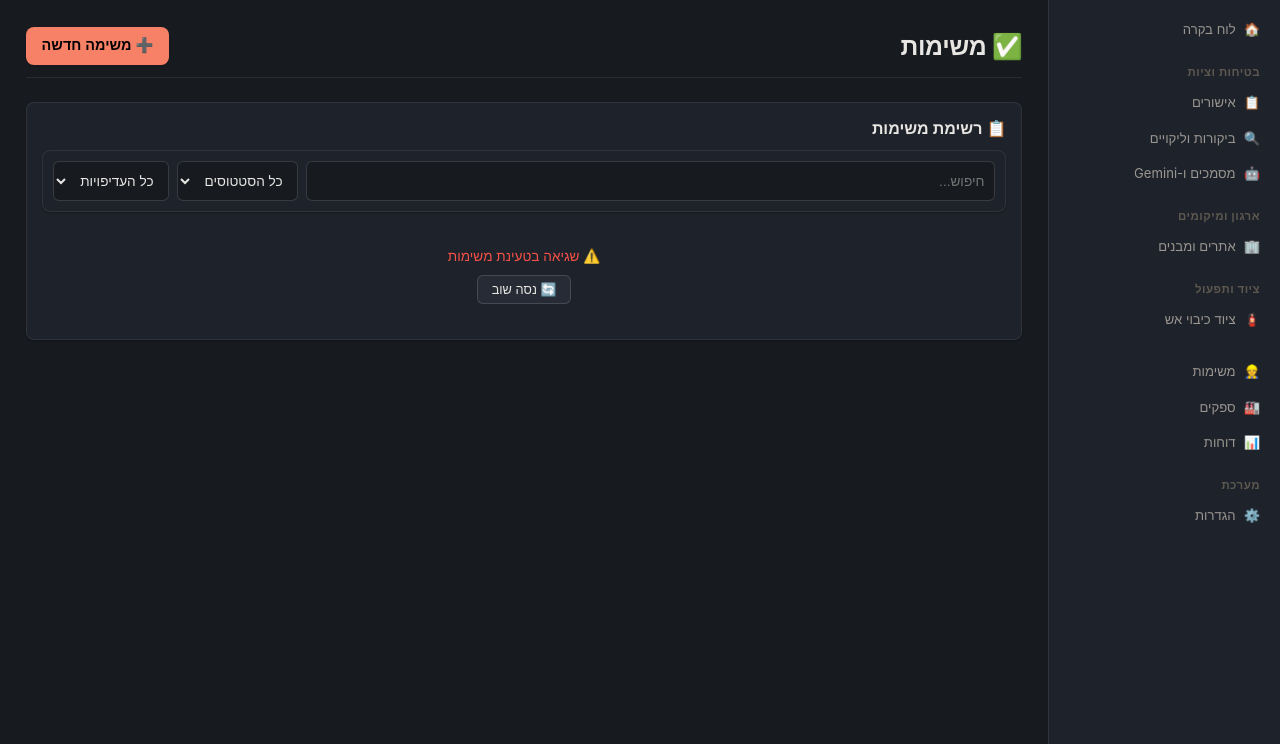
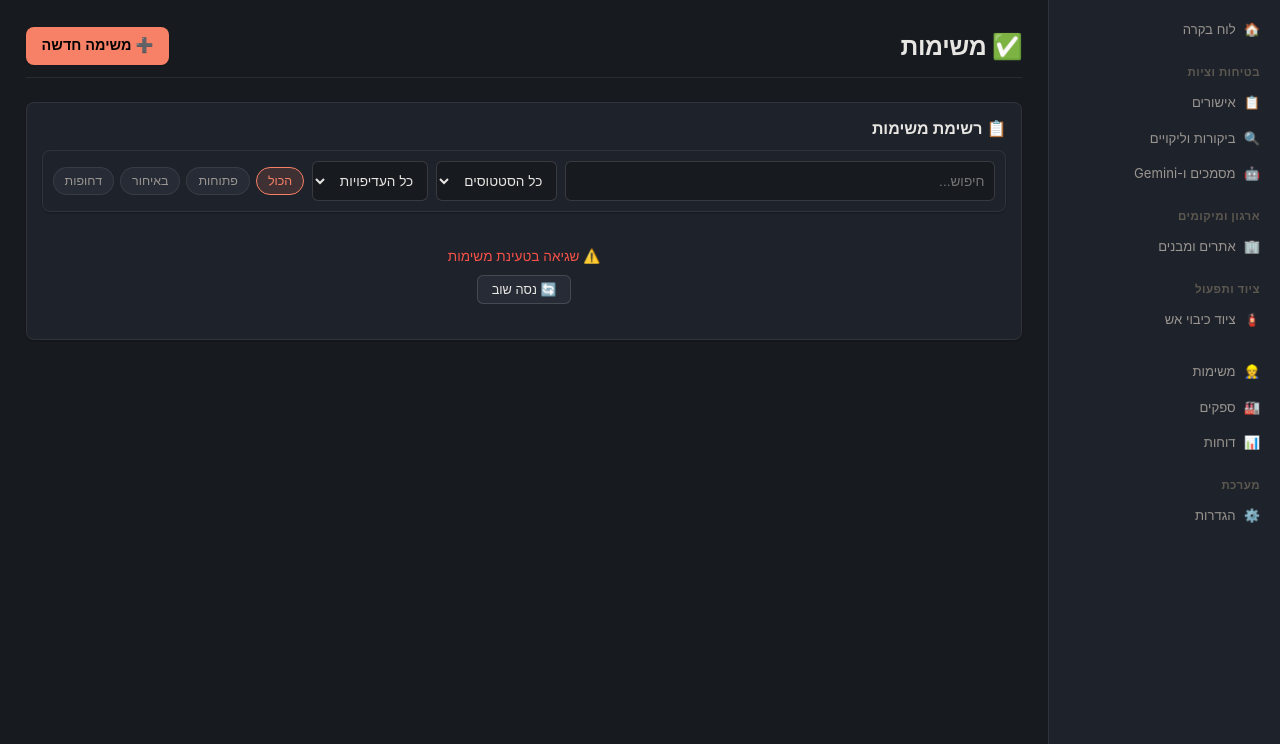
Before and after one commit to mv89-heb/Campus_Fire_ERP, a Python web app: template app/templates/tasks.html in a window 1280 px wide. Shown: the part 56-800 px from the top of the page. Run offline with Jinja, Linux system fonts and the light colour scheme; the template is opened without the code that fills it, so the values that code supplies are empty.

Commit message:
feat: add task quick filters and action hierarchy

```diff
--- a/app/templates/tasks.html
+++ b/app/templates/tasks.html
@@ -18,6 +18,11 @@
 .filters-row { display: flex; flex-wrap: wrap; gap: 8px; margin-bottom: 14px; }
 .filters-row input, .filters-row select { background: var(--bg); color: var(--text); border: 1px solid var(--border-mid); border-radius: 6px; padding: 8px 10px; font-size: 0.85rem; outline: none; }
 .filters-row input { flex: 1; min-width: 160px; }
+.quick-filters { display:flex; gap:6px; flex-wrap:wrap; width:100%; }
+.quick-filter { border:1px solid var(--border); background:var(--bg-hover); color:var(--text-muted); border-radius:999px; padding:6px 11px; cursor:pointer; font-size:.78rem; }
+.quick-filter.active { background:var(--tint-primary); color:var(--accent); border-color:var(--accent); }
+.task-actions { display:flex; gap:6px; flex-wrap:wrap; padding-top:8px; border-top:1px solid var(--border); margin-top:4px; }
+@media (min-width:700px){.quick-filters{width:auto; margin-left:auto; order:2}.task-filters{align-items:center}.task-filters input{order:1}.task-filters select{order:1}}
 .task-list { display: flex; flex-direction: column; gap: 10px; }
 .task-card { animation: fadeIn 0.25s ease; border: 1px solid var(--border); border-radius: var(--radius); padding: 12px 14px; background: rgba(255,255,255,0.015); display: flex; flex-direction: column; gap: 6px; }
 .task-card.done { opacity: 0.55; }
@@ -68,7 +73,13 @@
 
 <div class="card">
   <div class="card-title"><span>📋 רשימת משימות</span></div>
-  <div class="filters-row">
+  <div class="filters-row task-filters">
+    <div class="quick-filters" aria-label="מסננים מהירים">
+      <button type="button" class="quick-filter active" onclick="Tasks.quickFilter('all', this)">הכול</button>
+      <button type="button" class="quick-filter" onclick="Tasks.quickFilter('open', this)">פתוחות</button>
+      <button type="button" class="quick-filter" onclick="Tasks.quickFilter('overdue', this)">באיחור</button>
+      <button type="button" class="quick-filter" onclick="Tasks.quickFilter('urgent', this)">דחופות</button>
+    </div>
     <input type="text" id="filterQ" placeholder="חיפוש..." oninput="clearTimeout(window._filterDebounce); window._filterDebounce = setTimeout(() => Tasks.applyFilters(), 150)">
     <select id="filterStatus" onchange="Tasks.applyFilters()">
       <option value="">כל הסטטוסים</option>
@@ -226,6 +237,19 @@ const Tasks = (() => {
     }
   }
 
+  function quickFilter(type, button) {
+    document.querySelectorAll('.quick-filter').forEach(b => b.classList.remove('active'));
+    if (button) button.classList.add('active');
+    document.getElementById('filterStatus').value = '';
+    document.getElementById('filterPriority').value = '';
+    const today = new Date().toISOString().slice(0,10);
+    let list = _all;
+    if (type === 'open') list = list.filter(t => ['open','in_progress'].includes(t.status));
+    if (type === 'urgent') list = list.filter(t => ['urgent','high'].includes(t.priority) && t.status !== 'done' && t.status !== 'cancelled');
+    if (type === 'overdue') list = list.filter(t => t.due_date && t.due_date < today && t.status !== 'done' && t.status !== 'cancelled');
+    render(list);
+  }
+
   function applyFilters() {
     const q = document.getElementById('filterQ').value.trim().toLowerCase();
     const status = document.getElementById('filterStatus').value;
```
